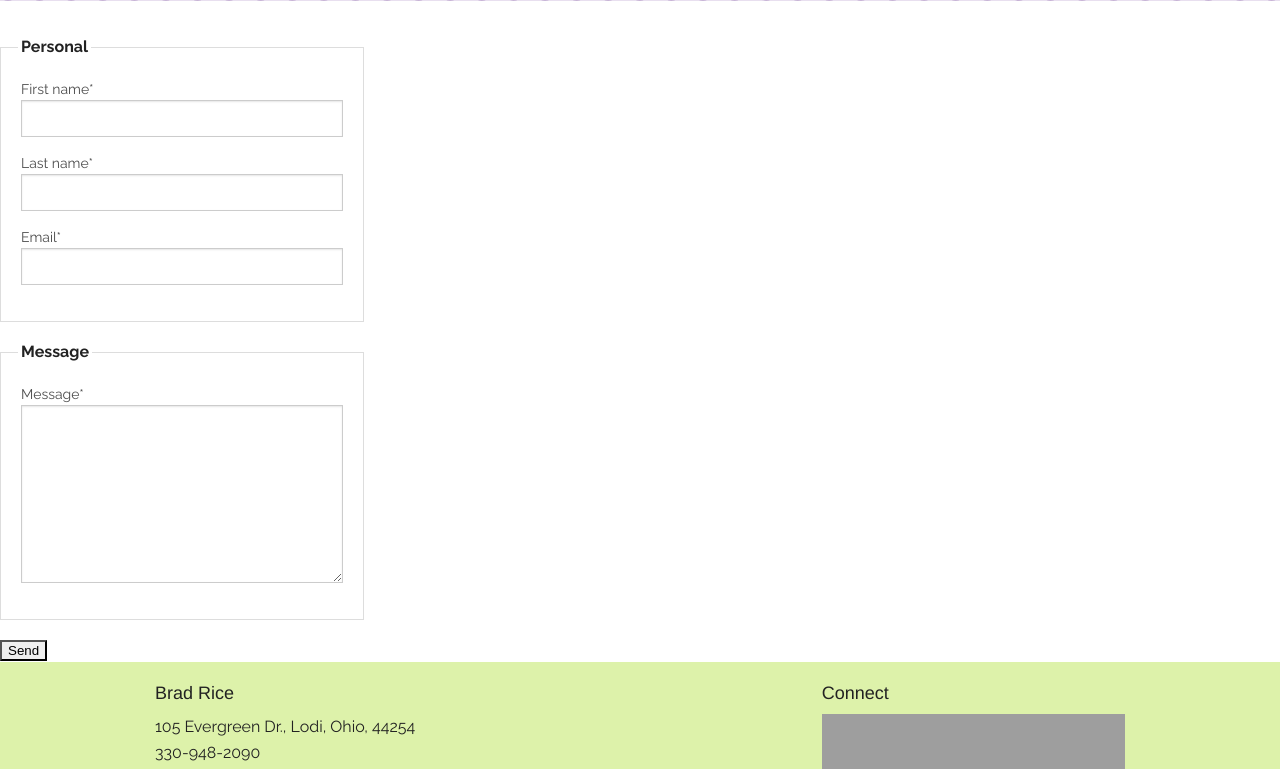
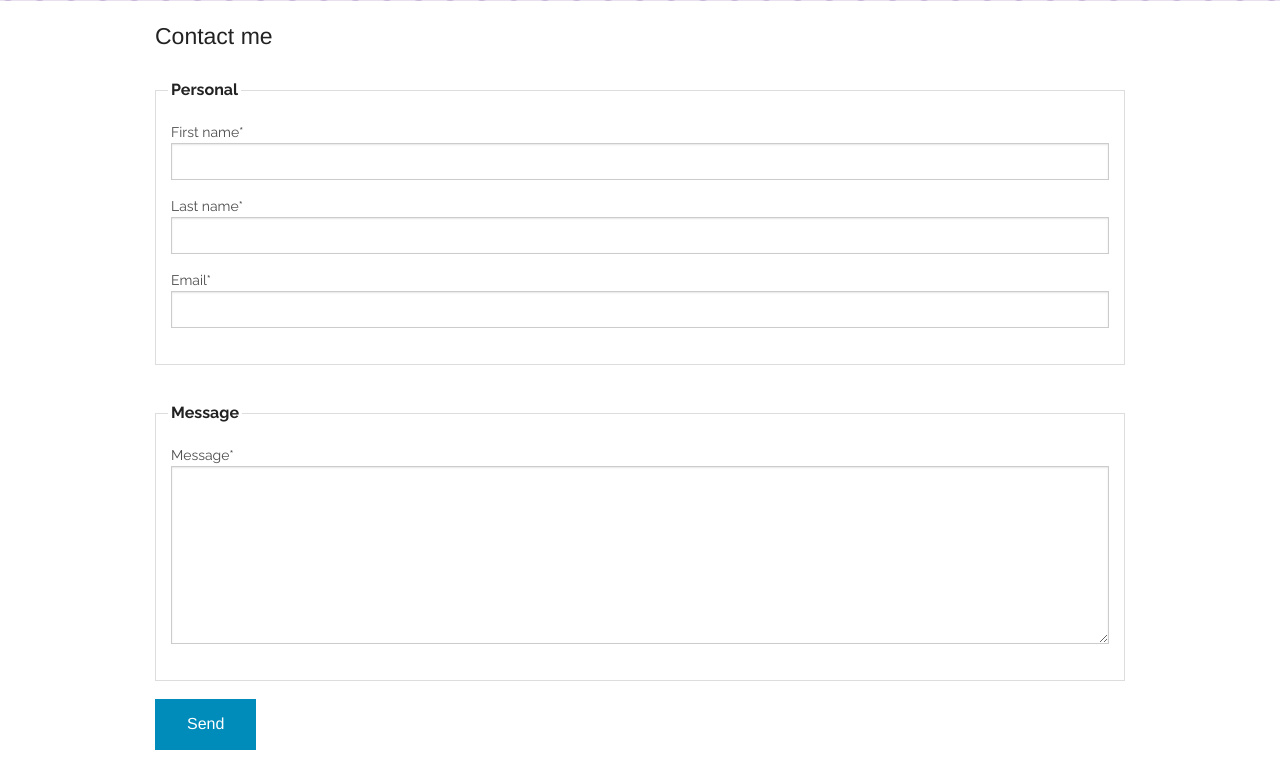
Before and after one commit to bradrice/brad_django, a Django app: page /contact in a window 1280 px wide. Shown: the part 392-1161 px from the top of the page. Run offline with Django 3.2, Linux system fonts and the light colour scheme; some libraries are stand-ins or nearby versions; grey boxes are pictures that could not be loaded.

Commit message:
added contact

```diff
--- a/templates/contact.html
+++ b/templates/contact.html
@@ -4,12 +4,18 @@
 {% block addedcss %}
 {% endblock %}
 {% block content %}
-<form method="post" action="." data-parsley-validate="parsley">
-    {% csrf_token %}
-{% load crispy_forms_tags %}
-{% crispy form form.helper %}
+    <div class="row">
+        <div class="large-12 columns">
+            <h4>Contact me</h4>
+            <form method="post" action="." data-parsley-validate="parsley">
+            {% csrf_token %}
+            {% load crispy_forms_tags %}
+            {% crispy form form.helper %}
 
-</form>
+            </form>
+
+            </div>
+    </div>
 
 
 {% endblock %}
--- a/web/forms.py
+++ b/web/forms.py
@@ -9,6 +9,8 @@ class ContactForm(forms.ModelForm):
         model = Contact
         fields = ('first_name', 'last_name', 'email', 'message',)
 
+        first_name = forms.CharField(required=True)
+
     def __init__(self, *args, **kwargs):
         super(ContactForm, self).__init__(*args, **kwargs)
         self.helper = FormHelper()
@@ -16,12 +18,14 @@ class ContactForm(forms.ModelForm):
         self.helper.form_action = '.'
         self.helper.layout = Layout(
             Fieldset('Personal',
-            'first_name',
+            Field('first_name', css_class='my_class'),
             'last_name',
             'email',
+            css_class='large-12 columns'
         ),
             Fieldset('Message',
             'message',
+            css_class='large-12 columns'
             )
         )
-        self.helper.add_input(Submit("submit", "Send"))
+        self.helper.add_input(Submit("submit", "Send", css_class='button'))
--- a/web/views.py
+++ b/web/views.py
@@ -31,6 +31,7 @@ class ContactCreate(CreateView):
     model = Contact
     form_class = ContactForm
     template_name = 'contact.html'
+    success_url = '/contact/    '
 
     def dispatch(self, *args, **kwargs):
         return super(ContactCreate, self).dispatch(*args, **kwargs)
```
